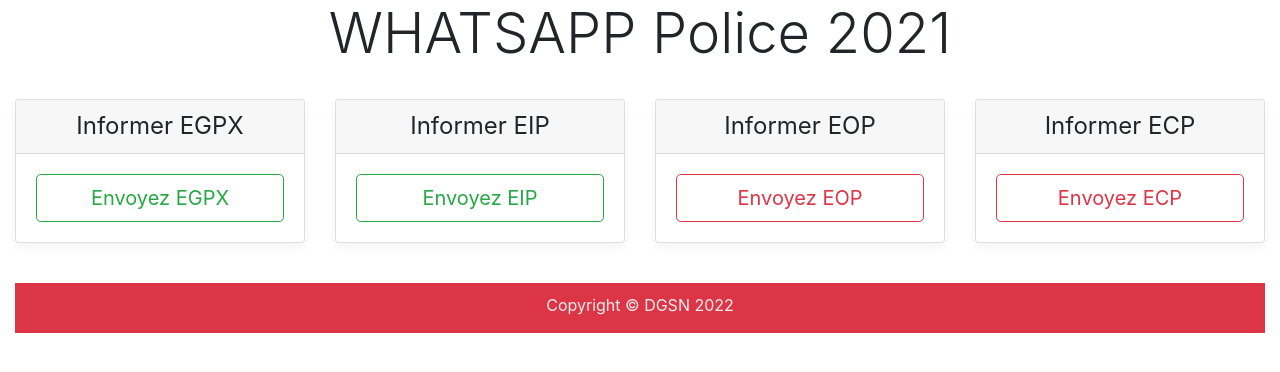
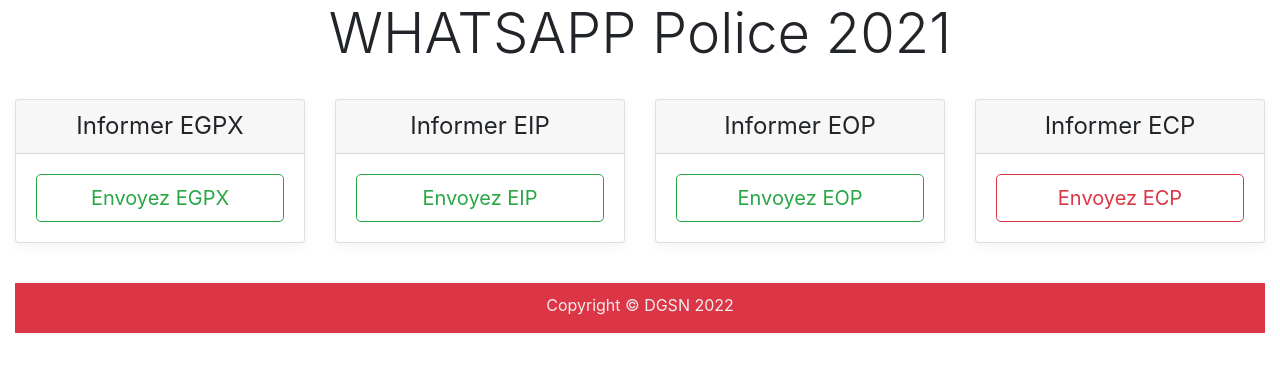
Before and after one commit to AbdelMfossa/bulk-whatsapp-messages, a Django app: page / in a window 1280 px wide. Shown: the part 262-634 px from the top of the page. Run offline with Django 3.2, Linux system fonts and the light colour scheme; the visitor is signed in with stand-in values (Sample User, id 1); some libraries are stand-ins or nearby versions.

Commit message:
bouton oip

```diff
--- a/send/templates/send/home.html
+++ b/send/templates/send/home.html
@@ -104,7 +104,7 @@
                     <div class="scroll">
 
                     </div>
-                    <a href="{% url 'send:send-eop' %}" class="btn btn-lg btn-block btn-outline-danger">Envoyez EOP</a>
+                    <a href="{% url 'send:send-eop' %}" class="btn btn-lg btn-block btn-outline-success">Envoyez EOP</a>
                 </div>
             </div>
             <div class="card mb-4 box-shadow">
```
